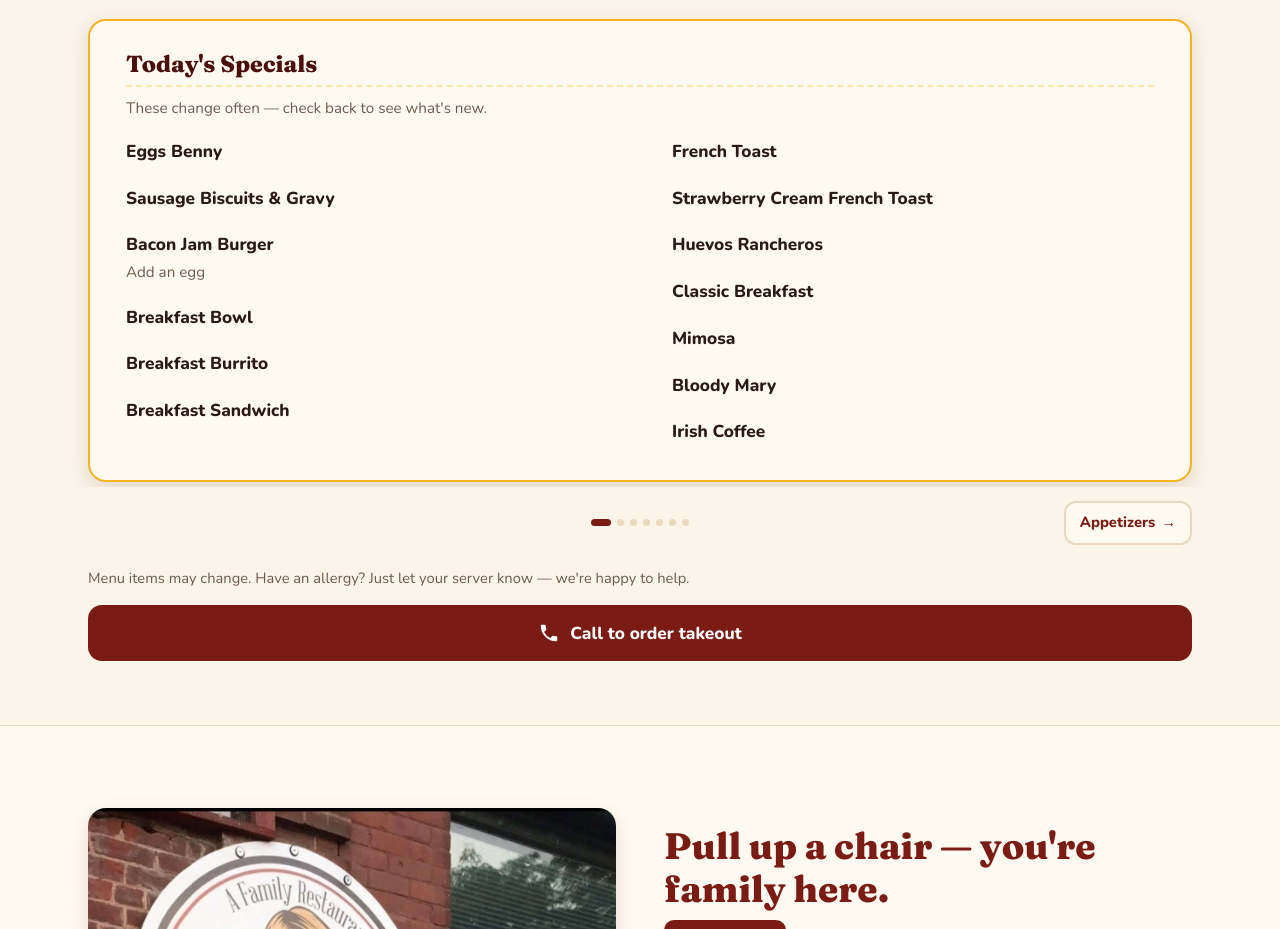
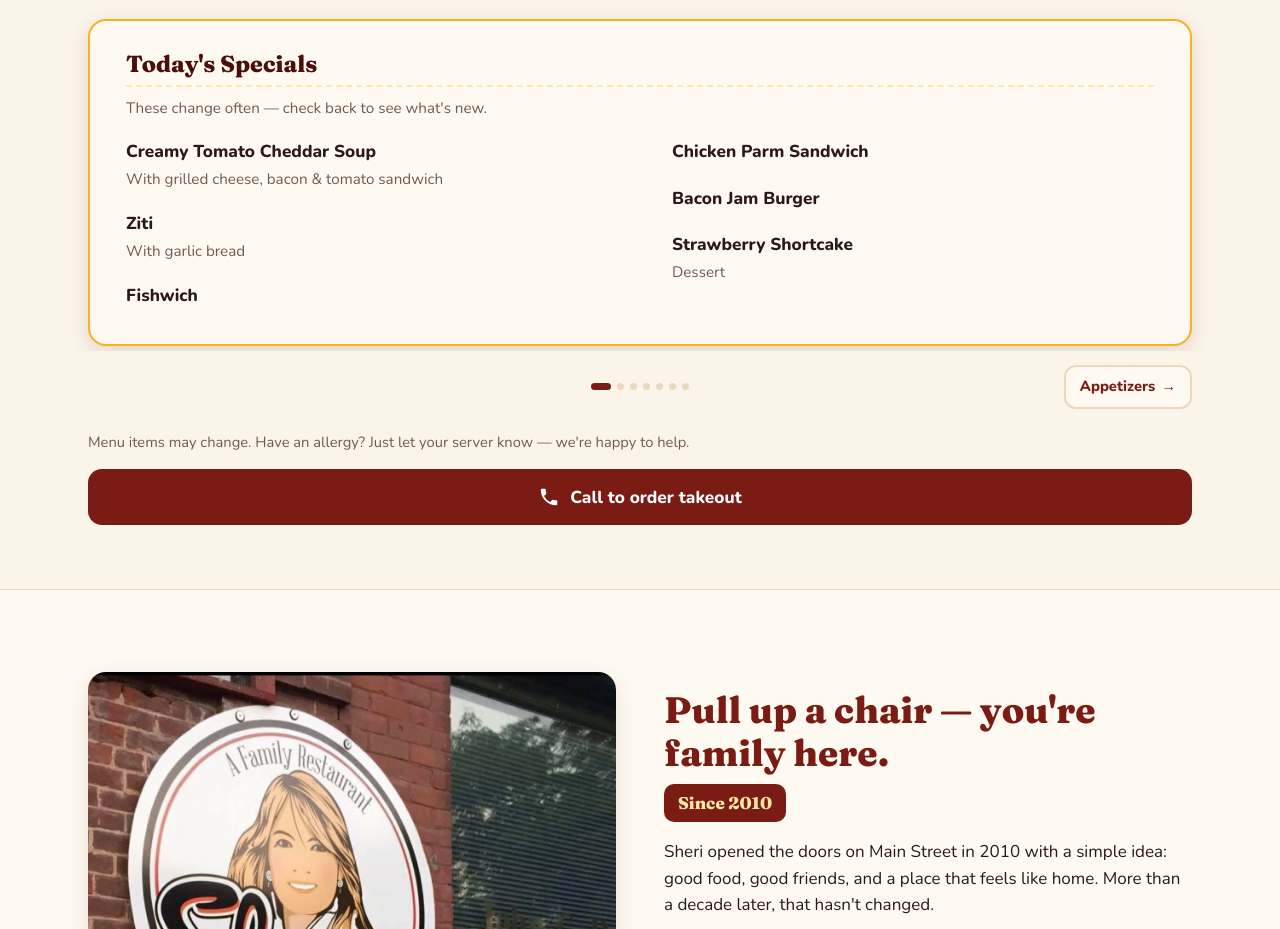
Before and after one commit to sherisplace/sherisplace.github.io, a plain HTML site: page index.html in a window 1280 px wide. Shown: the part 943-1872 px from the top of the page. Drawn offline with nearby package versions, Linux system fonts and the light colour scheme.

Commit message:
Today's specials (Nov 4), posted from Sheri's specials app

```diff
--- a/index.html
+++ b/index.html
@@ -760,19 +760,12 @@ const EVENTS = [
    ===================================================================== */
 /* SPECIALS:START (updated automatically by Sheri's specials app) */
 const SPECIALS = [
-  { n: "Eggs Benny" },
-  { n: "Sausage Biscuits & Gravy" },
-  { n: "Bacon Jam Burger", d: "Add an egg" },
-  { n: "Breakfast Bowl" },
-  { n: "Breakfast Burrito" },
-  { n: "Breakfast Sandwich" },
-  { n: "French Toast" },
-  { n: "Strawberry Cream French Toast" },
-  { n: "Huevos Rancheros" },
-  { n: "Classic Breakfast" },
-  { n: "Mimosa" },
-  { n: "Bloody Mary" },
-  { n: "Irish Coffee" },
+  { n: "Creamy Tomato Cheddar Soup", d: "With grilled cheese, bacon & tomato sandwich" },
+  { n: "Ziti", d: "With garlic bread" },
+  { n: "Fishwich" },
+  { n: "Chicken Parm Sandwich" },
+  { n: "Bacon Jam Burger" },
+  { n: "Strawberry Shortcake", d: "Dessert" },
 ];
 /* SPECIALS:END */
 
```
